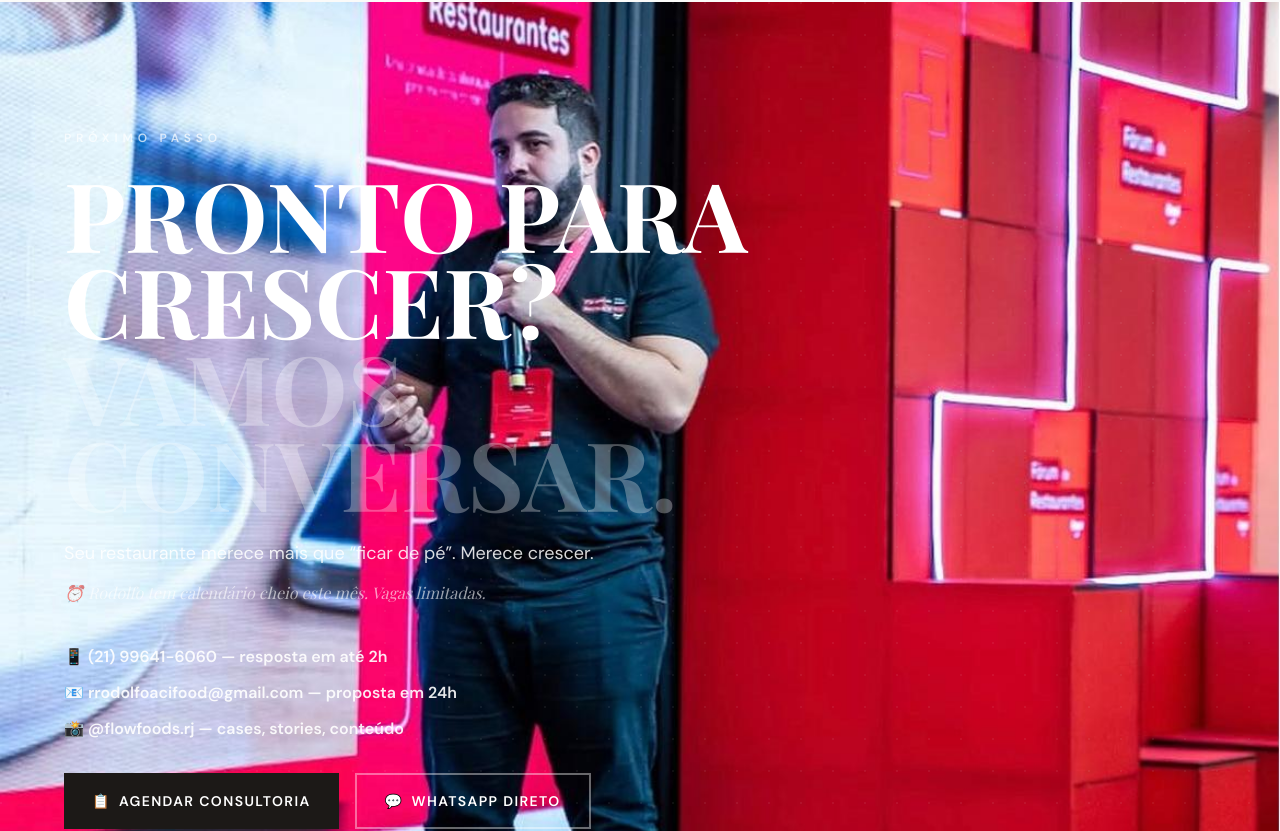
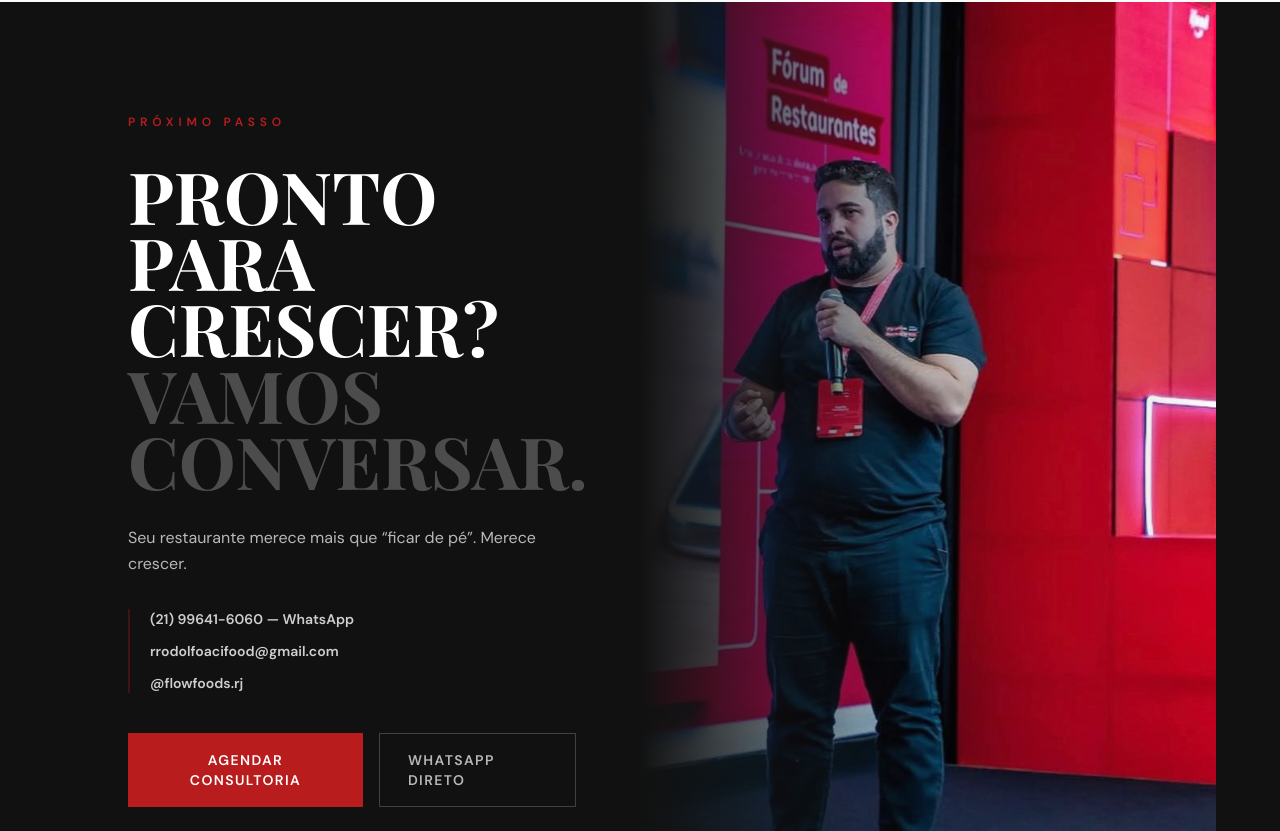
Before and after one commit to Flowfoods/flowfoods, a Next.js app: page / in a window 1280 px wide. Shown: the part 8709-9540 px from the top of the page. Built offline with nearby package versions, Linux system fonts and the light colour scheme.

Commit message:
design: CTA — layout split, fundo escuro sólido, texto 100% legível

```diff
--- a/src/components/CTA.tsx
+++ b/src/components/CTA.tsx
@@ -3,97 +3,80 @@ import ModalTriggerButton from '@/components/ModalTriggerButton';
 
 export default function CTA() {
   return (
-    <section
-      id="contato"
-      className="relative py-24 md:py-32 px-5 md:px-8 lg:px-12 overflow-hidden"
-    >
-      {/* Foto de fundo */}
-      <div className="absolute inset-0">
-        {/* eslint-disable-next-line @next/next/no-img-element */}
-        <img
-          src="/images/galeria/foto-5.jpg"
-          alt=""
-          aria-hidden="true"
-          className="w-full h-full object-cover object-center"
-        />
-        <div className="absolute inset-0 bg-primary/88" />
-      </div>
+    <section id="contato" className="bg-[#111111] overflow-hidden">
+      <div className="max-w-6xl mx-auto grid grid-cols-1 lg:grid-cols-2">
 
-      {/* Dot pattern */}
-      <div
-        className="absolute inset-0 opacity-[0.06]"
-        style={{
-          backgroundImage: 'radial-gradient(circle at 1px 1px, white 1px, transparent 0)',
-          backgroundSize: '32px 32px',
-        }}
-      />
+        {/* Texto — fundo escuro sólido */}
+        <div className="px-5 md:px-8 lg:px-16 py-20 md:py-28 flex flex-col justify-center order-2 lg:order-1">
 
-      <div className="relative max-w-6xl mx-auto">
-        <div className="max-w-3xl">
-
-          <p className="text-white/70 text-xs font-semibold tracking-[0.4em] uppercase mb-6">
+          <p className="text-primary text-xs font-semibold tracking-[0.4em] uppercase mb-8">
             Próximo Passo
           </p>
 
-          <h2 className="font-display font-bold leading-[0.9] mb-6">
-            <span className="block text-[clamp(2.5rem,10vw,6rem)] text-white uppercase">PRONTO PARA</span>
-            <span className="block text-[clamp(2.5rem,10vw,6rem)] text-white uppercase">CRESCER?</span>
-            <span className="block text-[clamp(2.5rem,10vw,6rem)] text-white/30 uppercase">VAMOS CONVERSAR.</span>
+          <h2 className="font-display font-bold leading-[0.92] mb-8">
+            <span className="block text-[clamp(2.2rem,7vw,4.5rem)] text-white uppercase">PRONTO PARA</span>
+            <span className="block text-[clamp(2.2rem,7vw,4.5rem)] text-white uppercase">CRESCER?</span>
+            <span className="block text-[clamp(2.2rem,7vw,4.5rem)] text-white/25 uppercase">VAMOS CONVERSAR.</span>
           </h2>
 
-          <p className="text-white/85 text-lg leading-relaxed mb-3 max-w-xl font-sans">
+          <p className="text-white/70 text-base leading-relaxed mb-8 max-w-md font-sans">
             Seu restaurante merece mais que &ldquo;ficar de pé&rdquo;. Merece crescer.
           </p>
 
-          {/* Urgência — copy do brief */}
-          <p className="font-display italic text-white/60 text-base mb-10">
-            ⏰ Rodolfo tem calendário cheio este mês. Vagas limitadas.
-          </p>
-
           {/* Contatos diretos */}
-          <div className="flex flex-col gap-3 mb-8">
+          <div className="flex flex-col gap-3 mb-10 border-l-2 border-primary/30 pl-5">
             <a
               href={CONTACT_INFO.whatsappUrl}
               target="_blank"
               rel="noopener noreferrer"
-              className="text-white/90 hover:text-white text-base font-semibold transition-colors"
+              className="text-white/80 hover:text-white text-sm font-semibold transition-colors"
             >
-              📱 {CONTACT_INFO.whatsappDisplay} — resposta em até 2h
+              {CONTACT_INFO.whatsappDisplay} — WhatsApp
             </a>
             <a
               href={`mailto:${CONTACT_INFO.email}`}
-              className="text-white/90 hover:text-white text-base font-semibold transition-colors"
+              className="text-white/80 hover:text-white text-sm font-semibold transition-colors"
             >
-              📧 {CONTACT_INFO.email} — proposta em 24h
+              {CONTACT_INFO.email}
             </a>
             <a
               href={CONTACT_INFO.instagramUrl}
               target="_blank"
               rel="noopener noreferrer"
-              className="text-white/90 hover:text-white text-base font-semibold transition-colors"
+              className="text-white/80 hover:text-white text-sm font-semibold transition-colors"
             >
-              📸 @{CONTACT_INFO.instagram} — cases, stories, conteúdo
+              @{CONTACT_INFO.instagram}
             </a>
           </div>
 
           {/* CTAs */}
           <div className="flex flex-col sm:flex-row gap-4">
-            <ModalTriggerButton className="inline-flex items-center justify-center gap-2 bg-ink hover:bg-ink-2 text-white font-semibold text-xs sm:text-sm px-7 py-4 uppercase tracking-widest transition-all duration-200 active:scale-[0.98]">
-              <span>📋</span>
+            <ModalTriggerButton className="inline-flex items-center justify-center gap-2 bg-primary hover:bg-primary-dark text-white font-semibold text-xs sm:text-sm px-7 py-4 uppercase tracking-widest transition-all duration-200 active:scale-[0.98]">
               Agendar Consultoria
             </ModalTriggerButton>
             <a
               href={CONTACT_INFO.whatsappUrl}
               target="_blank"
               rel="noopener noreferrer"
-              className="inline-flex items-center justify-center gap-2 border-2 border-white/40 hover:border-white text-white font-semibold text-xs sm:text-sm px-7 py-4 uppercase tracking-widest transition-all duration-200 active:scale-[0.98]"
+              className="inline-flex items-center justify-center gap-2 border border-white/20 hover:border-white/50 text-white/70 hover:text-white font-semibold text-xs sm:text-sm px-7 py-4 uppercase tracking-widest transition-all duration-200 active:scale-[0.98]"
             >
-              <span>💬</span>
               WhatsApp Direto
             </a>
           </div>
+        </div>
 
+        {/* Foto — lado direito */}
+        <div className="relative h-64 lg:h-auto min-h-[300px] overflow-hidden order-1 lg:order-2">
+          {/* eslint-disable-next-line @next/next/no-img-element */}
+          <img
+            src="/images/galeria/foto-5.jpg"
+            alt="Rodolfo Cavalcante"
+            className="w-full h-full object-cover object-top"
+          />
+          <div className="absolute inset-0 bg-gradient-to-r from-[#111111] via-[#111111]/20 to-transparent lg:block hidden" />
+          <div className="absolute inset-0 bg-gradient-to-t from-[#111111]/80 via-transparent to-transparent lg:hidden" />
         </div>
+
       </div>
     </section>
   );
```
